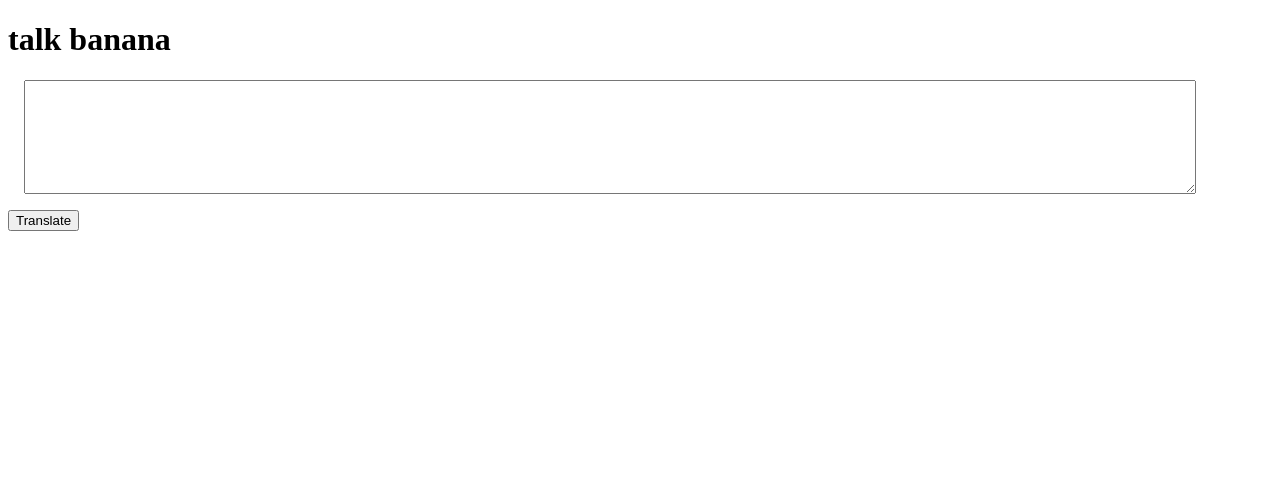
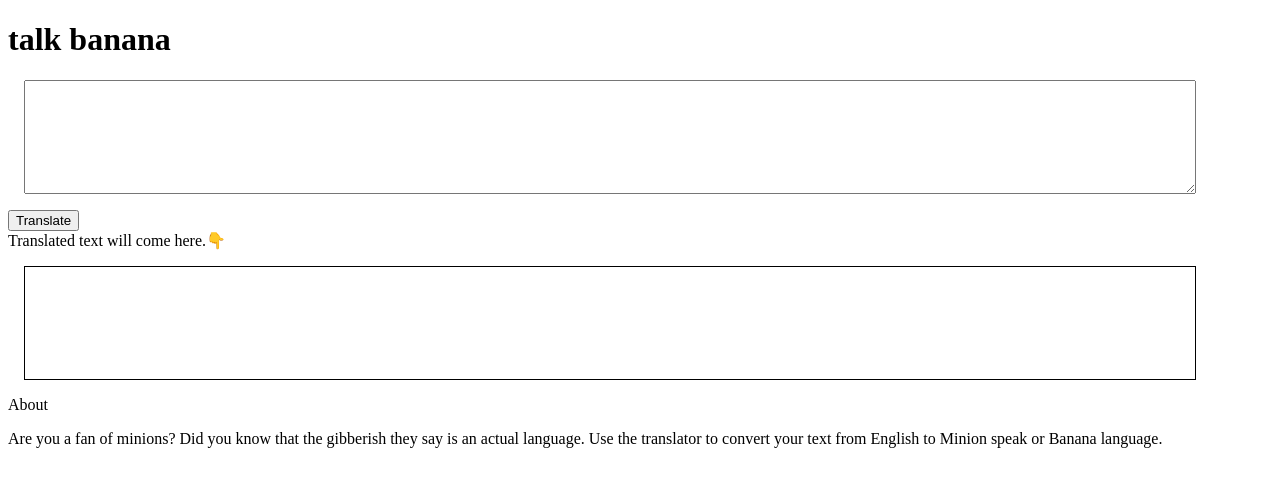
Before and after one commit to shwetamisar/neogCamp-banana-speak, a plain HTML site: page index.html in a window 1280 px wide. Drawn offline with Linux system fonts and the light colour scheme.

Commit message:
input output processing done

```diff
--- a/app.js
+++ b/app.js
@@ -1,9 +1,9 @@
 var btnTranslate = document.querySelector("#btn-translate");
 var txtInput = document.querySelector("#txt-input");
-console.log(txtInput);
+var outputDiv = document.querySelector("#output");
+
 
 function clickHandler() {
-    console.log("clicked!");
-    console.log("input", txtInput.value);
+    outputDiv.innerText = "kjhdghbisfhcvsdhgv"+ txtInput.value;
 }
 btnTranslate.addEventListener("click", clickHandler)
--- a/index.html
+++ b/index.html
@@ -13,6 +13,13 @@
           margin: 1rem;
           padding: 1rem;
         }
+        #output{
+            border: 1px solid black;
+            width: 90%;
+            height: 10vh;
+            margin: 1rem;
+            padding: 1rem;
+        }
 
     </style>
 </head>
@@ -22,6 +29,15 @@
      placeholder="Enter text here for translation">
     </textarea>
     <button id="btn-translate">Translate</button>
+
+    <div>Translated text will come here.👇</div>
+
+
+    <div id="output"></div>
     <script src="app.js" text="text/javascript"></script>
+    <footer  class="footer ">
+        <div class="footer-header">About</div>
+        <p class="container-center">Are you a fan of minions? Did you know that the gibberish they say is an actual language. Use the translator to convert your text from English to Minion speak or Banana language.</p>
+    </footer>
 </body>
 </html>
```
